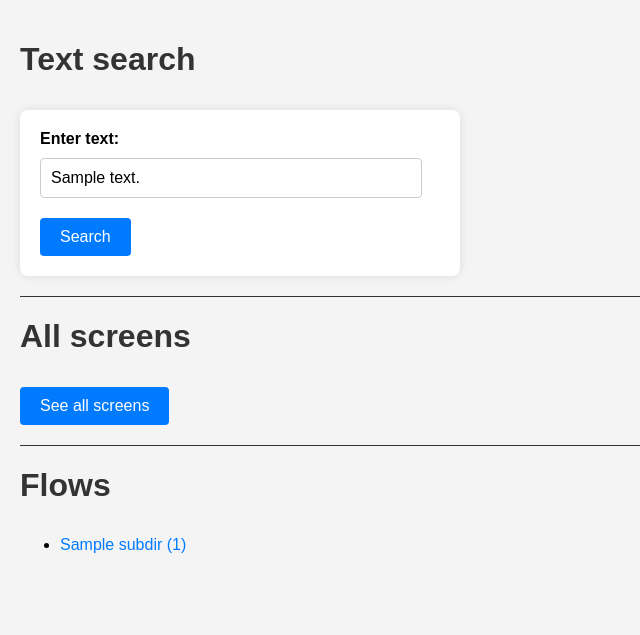
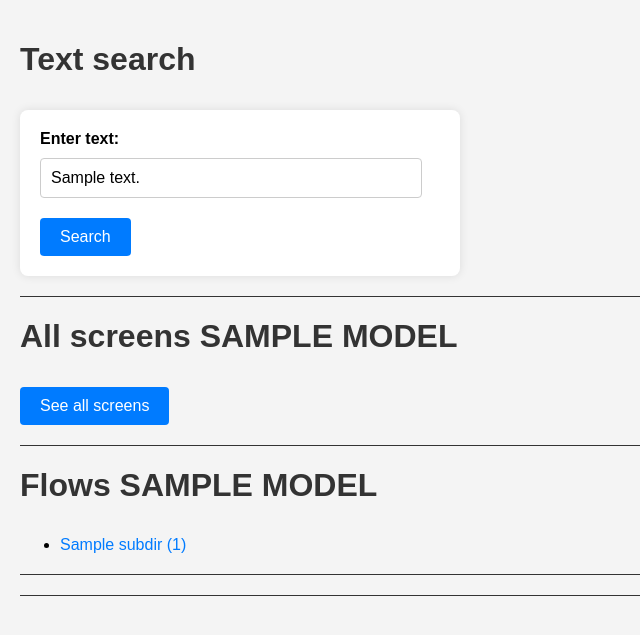
Before and after one commit to grdddj/figma_ui, a FastAPI app: template templates/index.html in a window 1280 px wide. Shown: the top 635 px of the page, without its empty margins (0-640 px from the left). Run offline with FastAPI, Linux system fonts and the light colour scheme; the template is opened without the code that fills it: most values are stand-ins (such as "Sample title", 1, 10 or a date in 2020).

Commit message:
support more models in the homepage

```diff
--- a/templates/index.html
+++ b/templates/index.html
@@ -14,17 +14,22 @@
         <button type="submit">Search</button>
     </form>
     <hr>
-    <h1>All screens</h1>
-    <a href="./all_screens">
+
+    {% for model, subdirs_and_filecounts in model_infos.items() %}
+    <h1>All screens {{ model.upper() }}</h1>
+    <a href="./all_screens/{{  model }}">
         <button>See all screens</button>
     </a>
     <hr>
-    <h1>Flows</h1>
+    <h1>Flows {{ model.upper() }}</h1>
     <ul>
         {% for subdir, file_count in subdirs_and_filecounts %}
-        <li><a href="/flow/{{  subdir }}" target="_blank">{{ subdir }} ({{ file_count }})</a></li>
+        <li><a href="/flow/{{  model }}/{{  subdir }}" target="_blank">{{ subdir }} ({{ file_count }})</a></li>
         {% endfor %}
     </ul>
+    <hr>
+    <hr>
+    {% endfor %}
 </body>
 
 </html>
```
